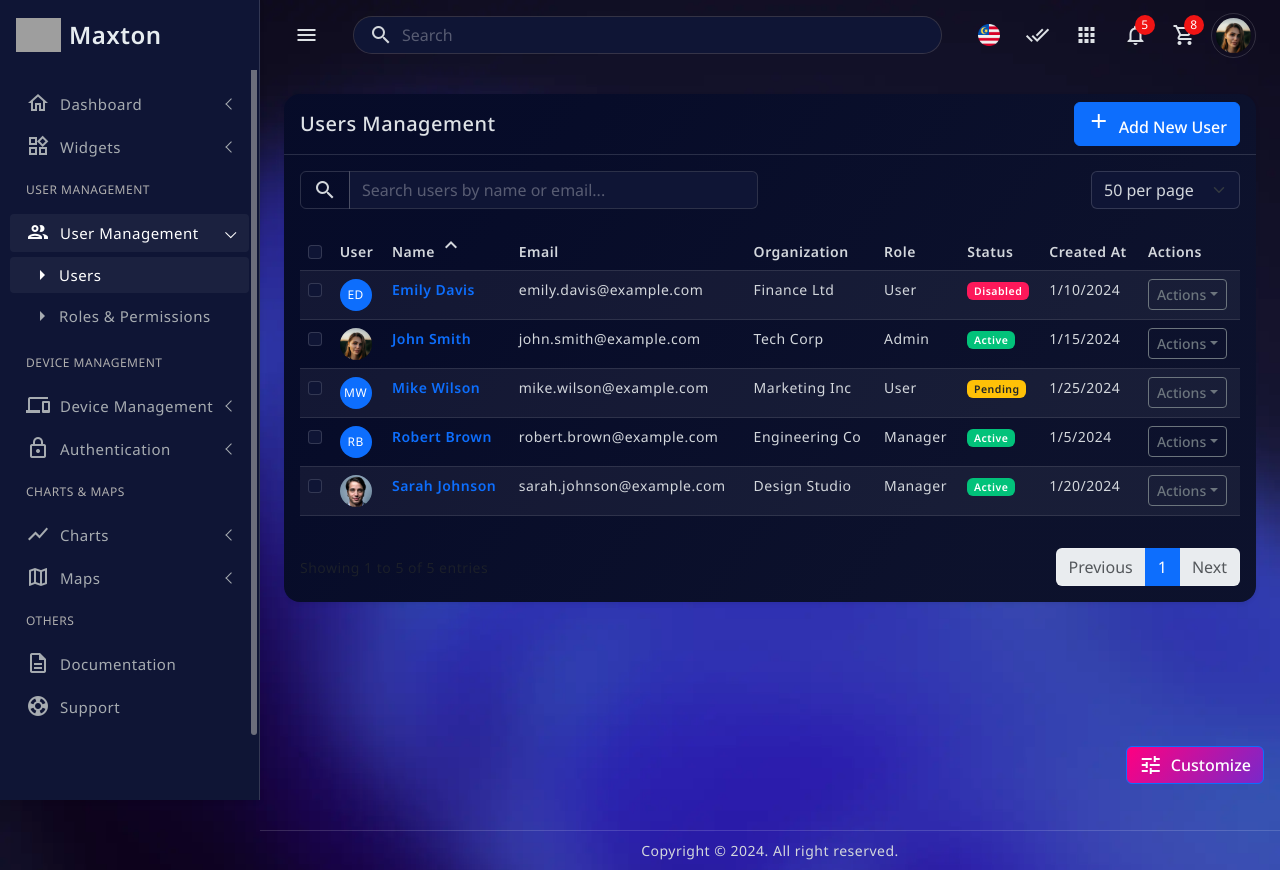
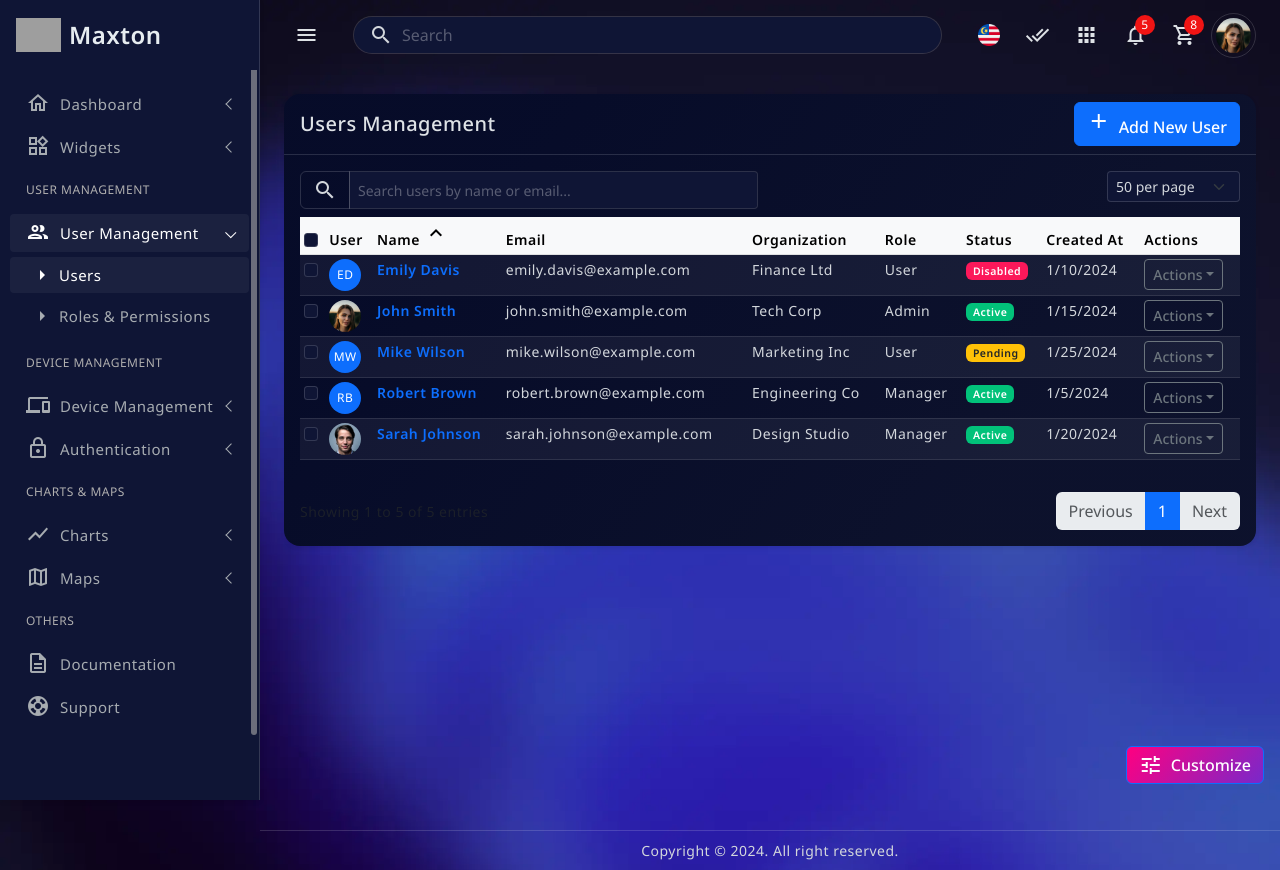
Before and after one commit to rexfordnyrk/telemetry-web, a React (Create React App) app in the folder react-maxton/: page /user-management/users in a window 1280 px wide. Built offline with nearby package versions, Linux system fonts and the light colour scheme; grey boxes are pictures that could not be loaded.

Commit message:
Apply compact styling to Users page
cgen-fe513409ea9c453bb06ddf4cf281df7f

```diff
--- a/react-maxton/src/pages/Users.tsx
+++ b/react-maxton/src/pages/Users.tsx
@@ -184,7 +184,7 @@ const Users: React.FC = () => {
                 </div>
               </div>
               <div className="card-body">
-                <div className="row mb-3">
+                <div className="row mb-2">
                   <div className="col-md-6">
                     <div className="input-group">
                       <span className="input-group-text">
@@ -192,7 +192,7 @@ const Users: React.FC = () => {
                       </span>
                       <input
                         type="text"
-                        className="form-control"
+                        className="form-control form-control-sm"
                         placeholder="Search users by name or email..."
                         value={searchTerm}
                         onChange={(e) => setSearchTerm(e.target.value)}
@@ -240,7 +240,7 @@ const Users: React.FC = () => {
                       </div>
                     )}
                     <select
-                      className="form-select d-inline-block w-auto"
+                      className="form-select form-select-sm d-inline-block w-auto"
                       value={recordsPerPage}
                       onChange={(e) =>
                         setRecordsPerPage(Number(e.target.value))
@@ -256,10 +256,10 @@ const Users: React.FC = () => {
 
                 <div className="table-responsive">
                   <table
-                    className="table table-striped table-hover"
+                    className="table table-striped table-hover table-sm"
                     id="usersTable"
                   >
-                    <thead>
+                    <thead className="table-light">
                       <tr>
                         <th>
                           <input
```
